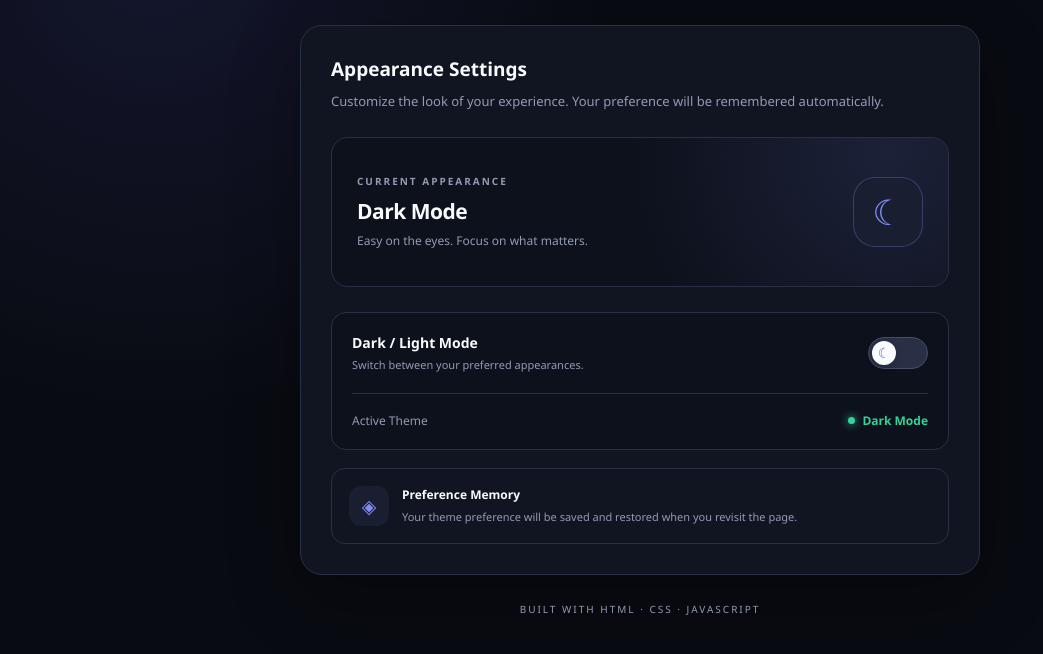
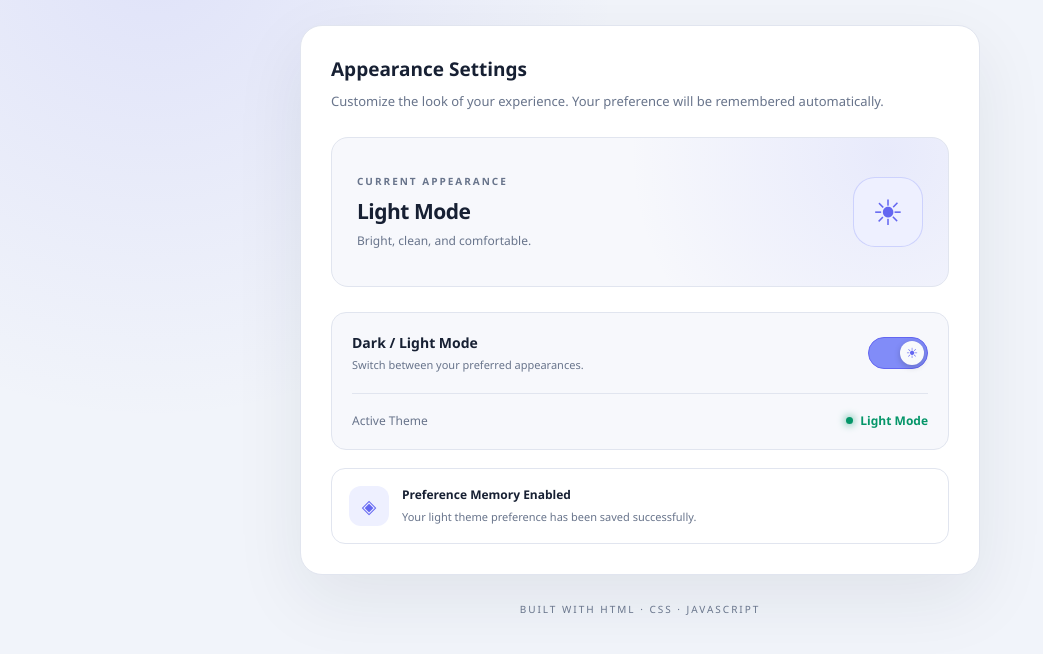
Before and after one commit to AwesomePrachi/javascript-practice, a plain HTML site: page 09-dom/practice/17-dark-mode-with-memory/index.html in a window 1280 px wide. Both pictures are taken after a click on the switch "Dark mode". Shown: the part 140-794 px from the top of the page, without its empty margins (0-1043 px from the left). Drawn offline with Linux system fonts and the light colour scheme.

Commit message:
feat: persist theme preference using localStorage

```diff
--- a/09-dom/practice/17-dark-mode-with-memory/index.html
+++ b/09-dom/practice/17-dark-mode-with-memory/index.html
@@ -145,16 +145,18 @@
 
                 <div>
                     <p class="memory-title">
-                        Preference Memory
+                        Preference Memory Enabled
                     </p>
 
                     <p
                         class="memory-description"
                         id="memoryText"
                         aria-live="polite"
+                        aria-atomic="true"
                     >
-                        Your theme preference will be saved and
-                        restored when you revisit the page.
+                        Choose your preferred theme. Your selection
+                        will be saved and restored when you revisit
+                        the page.
                     </p>
                 </div>
 
--- /dev/null
+++ b/09-dom/practice/17-dark-mode-with-memory/script.js
@@ -0,0 +1,157 @@
+// 1. Select HTML Elements
+
+const themeToggle = document.querySelector("#themeToggle");
+
+const previewTitle = document.querySelector("#previewTitle");
+const previewText = document.querySelector("#previewText");
+const previewIcon = document.querySelector("#previewIcon");
+
+const toggleCircle = document.querySelector("#toggleCircle");
+
+const statusText = document.querySelector("#statusText");
+const memoryText = document.querySelector("#memoryText");
+
+
+// 2. Define the localStorage Key
+
+const STORAGE_KEY = "themePreference";
+
+
+// 3. Maintain the Current Theme
+
+let currentTheme = "dark";
+
+
+// 4. Get the Saved Theme from localStorage
+
+function getSavedTheme() {
+    try {
+        const savedData = localStorage.getItem(STORAGE_KEY);
+
+        // Check whether a saved preference exists
+        if (savedData === null) {
+            return null;
+        }
+
+        // Convert the JSON string into a JavaScript object
+        const parsedData = JSON.parse(savedData);
+
+        // Validate the saved theme
+        if (
+            parsedData &&
+            (parsedData.theme === "dark" ||
+             parsedData.theme === "light")
+        ) {
+            return parsedData.theme;
+        }
+
+        return null;
+
+    } catch (error) {
+        console.error("Could not read saved theme:", error);
+
+        return null;
+    }
+}
+
+
+// 5. Apply the Selected Theme
+
+function applyTheme(theme) {
+
+    // Update the current theme
+    currentTheme = theme;
+
+    // Change the theme attribute on the HTML element
+    document.documentElement.setAttribute("data-theme", theme);
+
+    const isDark = theme === "dark";
+
+    // Update the toggle switch accessibility state
+    themeToggle.setAttribute("aria-checked", isDark);
+
+    themeToggle.setAttribute(
+        "aria-label",
+        isDark ? "Dark mode" : "Light mode"
+    );
+
+    // Update the theme preview
+    previewTitle.textContent =
+        isDark ? "Dark Mode" : "Light Mode";
+
+    previewText.textContent = isDark
+        ? "Easy on the eyes. Focus on what matters."
+        : "Bright, clean, and comfortable.";
+
+    // Update the theme icons
+    previewIcon.textContent = isDark ? "☾" : "☀";
+
+    toggleCircle.textContent = isDark ? "☾" : "☀";
+
+    // Update the active theme status
+    statusText.textContent =
+        isDark ? "Dark Mode" : "Light Mode";
+}
+
+
+// 6. Save the Selected Theme
+
+function saveTheme(theme) {
+    try {
+        // Create an object to store the preference
+        const themeData = {
+            theme: theme
+        };
+
+        // Convert the object into a JSON string
+        const jsonData = JSON.stringify(themeData);
+
+        // Save the JSON string in localStorage
+        localStorage.setItem(STORAGE_KEY, jsonData);
+
+        memoryText.textContent =
+            `Your ${theme} theme preference has been saved successfully.`;
+
+    } catch (error) {
+        console.error("Could not save theme:", error);
+
+        memoryText.textContent =
+            "Theme changed, but browser storage is unavailable.";
+    }
+}
+
+
+// 7. Handle Theme Toggle Click
+
+themeToggle.addEventListener("click", function () {
+
+    // Determine the opposite theme
+    const newTheme =
+        currentTheme === "dark" ? "light" : "dark";
+
+    // Apply the new theme
+    applyTheme(newTheme);
+
+    // Save the new preference
+    saveTheme(newTheme);
+
+});
+
+
+// 8. Restore the Saved Theme When the Page Loads
+
+const savedTheme = getSavedTheme();
+
+// Use dark mode if no valid preference exists
+const initialTheme = savedTheme || "dark";
+
+// Apply the initial theme
+applyTheme(initialTheme);
+
+
+// 9. Display the Appropriate Memory Message
+
+if (savedTheme) {
+    memoryText.textContent =
+        `Your saved ${savedTheme} theme preference has been restored.`;
+}
```
